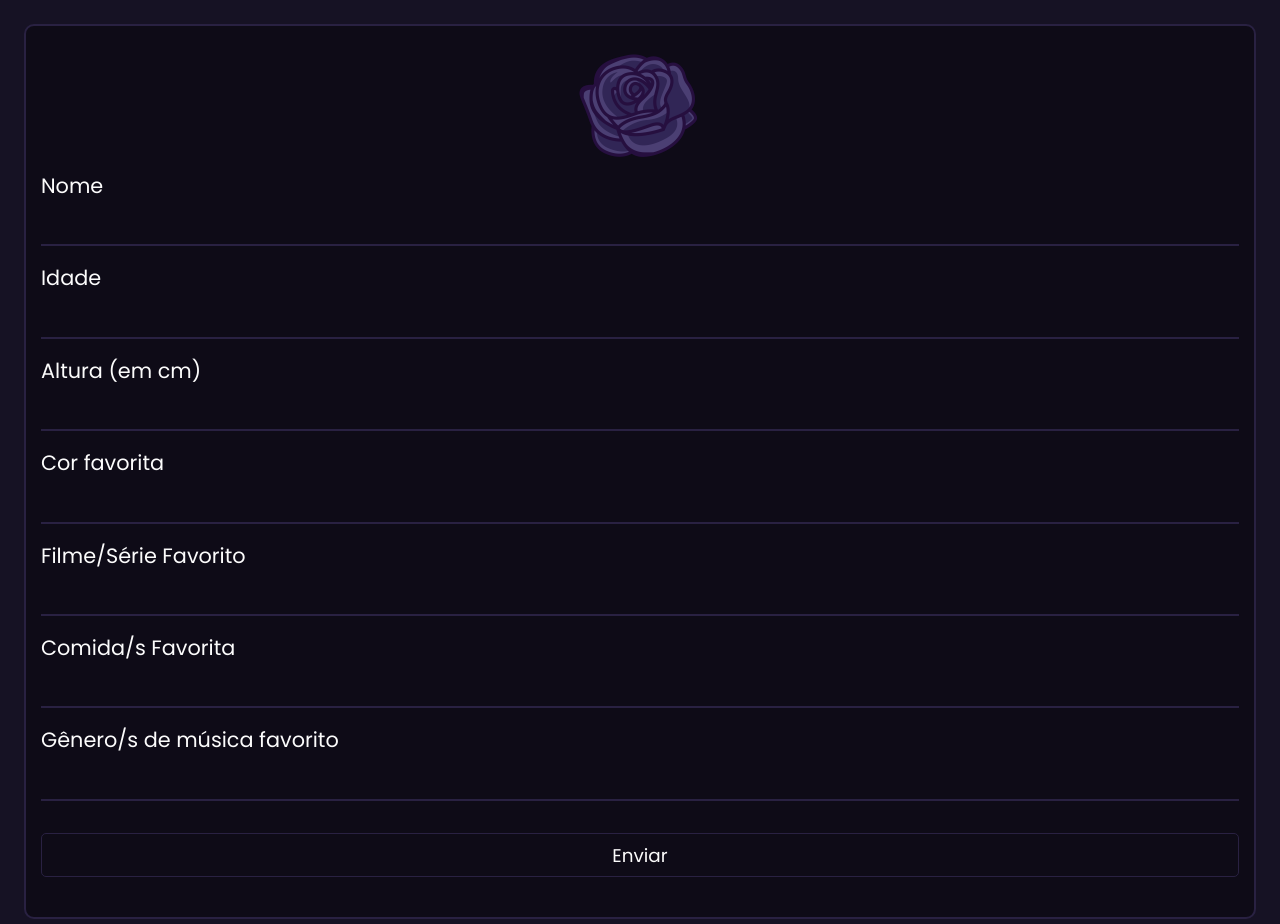
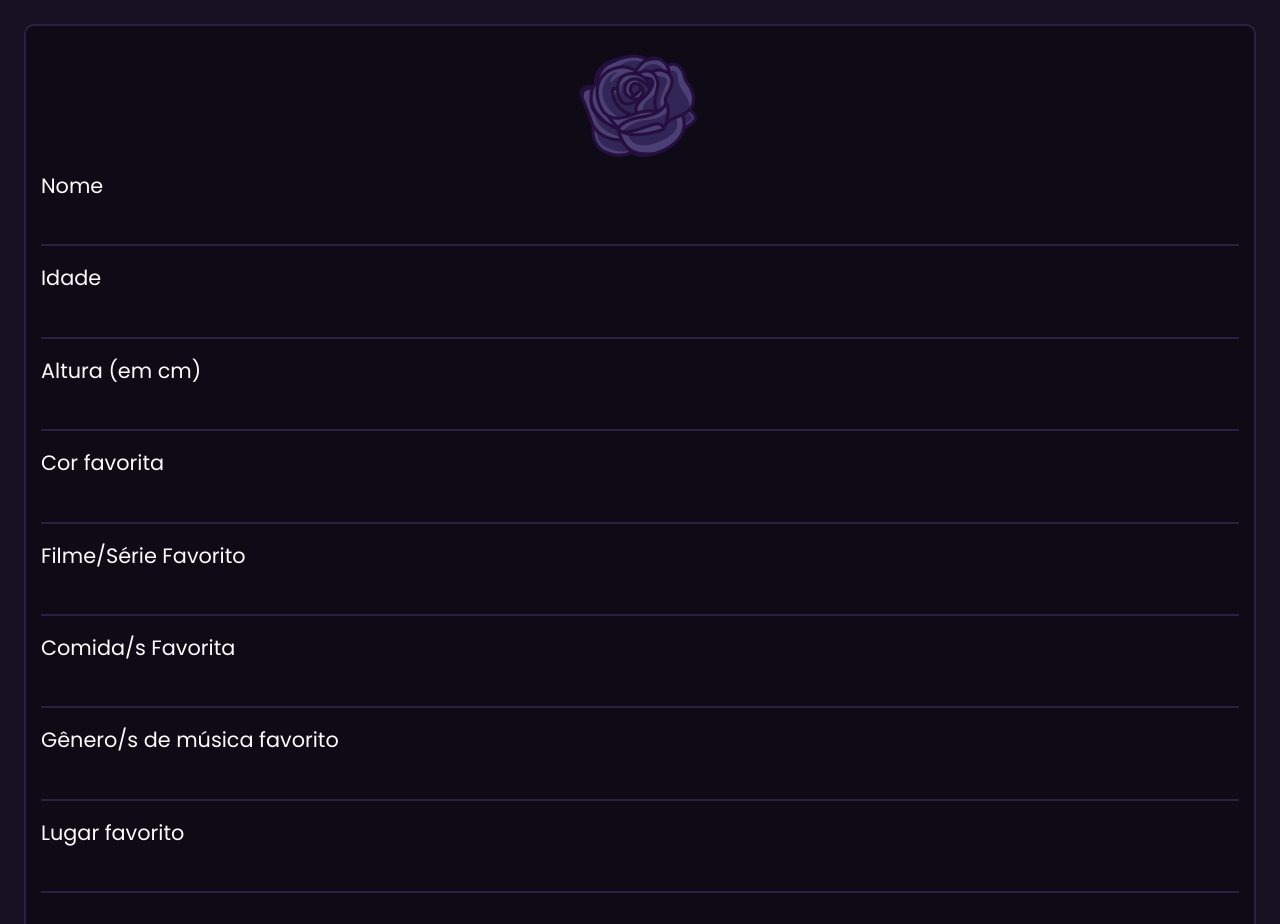
Before and after one commit to veidzj/purple-rose, a React (Vite) app: page / in a window 1280 px wide. Shown: the top 924 px of the page. Built offline with nearby package versions, Linux system fonts and the light colour scheme.

Commit message:
feat: add favorite place input

```diff
--- a/src/App.tsx
+++ b/src/App.tsx
@@ -33,6 +33,9 @@ function App() {
           <label htmlFor='favorite-music-genres'>Gênero/s de música favorito</label><br/>
           <input type='text' name='favorite-music-genres' />
 
+          <label htmlFor='favorite-place'>Lugar favorito</label><br/>
+          <input type='text' name='favorite-place' />
+
           <button type='submit'>Enviar</button>
         </form>
       </div>
```
